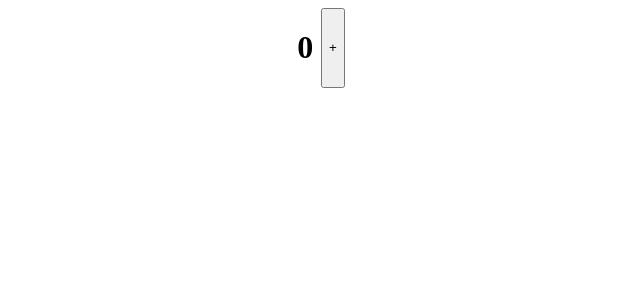
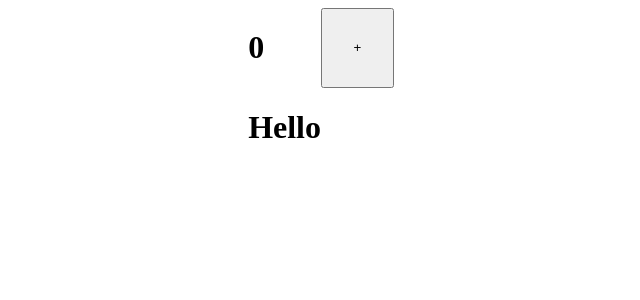
Before and after one commit to BatyrbekWebDev/Vue3-SneakersShop, a Vue app: page / in a window 1280 px wide. Shown: the top 300 px of the page, without its empty margins (319-959 px from the left). Built offline with nearby package versions, Linux system fonts and the light colour scheme.

Commit message:
Test commit

```diff
--- a/src/components/MyHello.vue
+++ b/src/components/MyHello.vue
@@ -3,17 +3,14 @@ import { ref } from 'vue'
 
 const count = ref(0)
 const increment = () => {
-    count.value++
+  count.value++
 }
 </script>
 
 <template>
-
-    <h1>{{ count }}</h1>
-    <button @click="increment">+</button>
-<h1></h1>
+  <h1>{{ count }}</h1>
+  <button @click="increment">+</button>
+  <h1>Hello</h1>
 </template>
 
-
-
 <style scoped></style>
```
